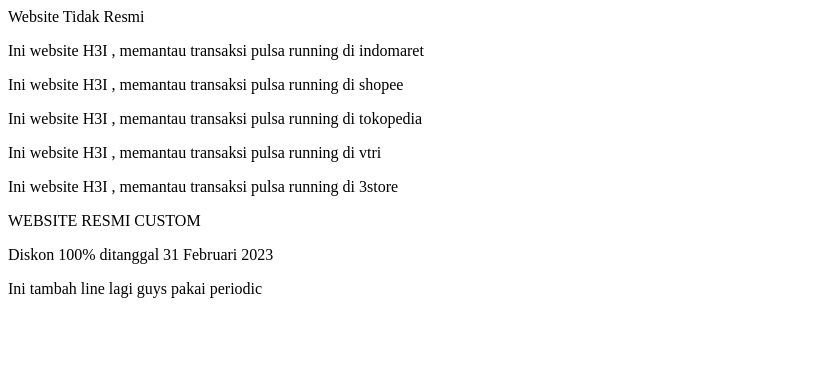
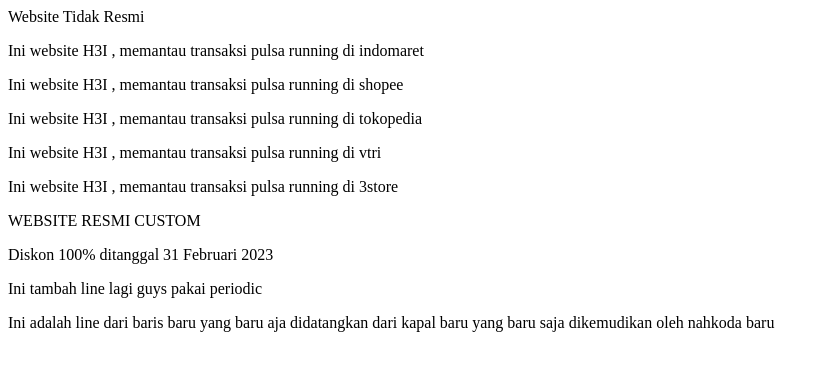
Before and after one commit to Ipasya/ansible-docker, a plain HTML site: page index.html in a window 1280 px wide. Shown: the whole page, without its empty margins (0-830 px from the left). Drawn offline with Linux system fonts and the light colour scheme.

```diff
--- a/index.html
+++ b/index.html
@@ -9,3 +9,4 @@
 <h> WEBSITE RESMI CUSTOM </h>
 <p> Diskon 100% ditanggal 31 Februari 2023 </p>
 <p> Ini tambah line lagi guys pakai periodic </p>
+<p> Ini adalah line dari baris baru yang baru aja didatangkan dari kapal baru yang baru saja dikemudikan oleh nahkoda baru</p>
```
